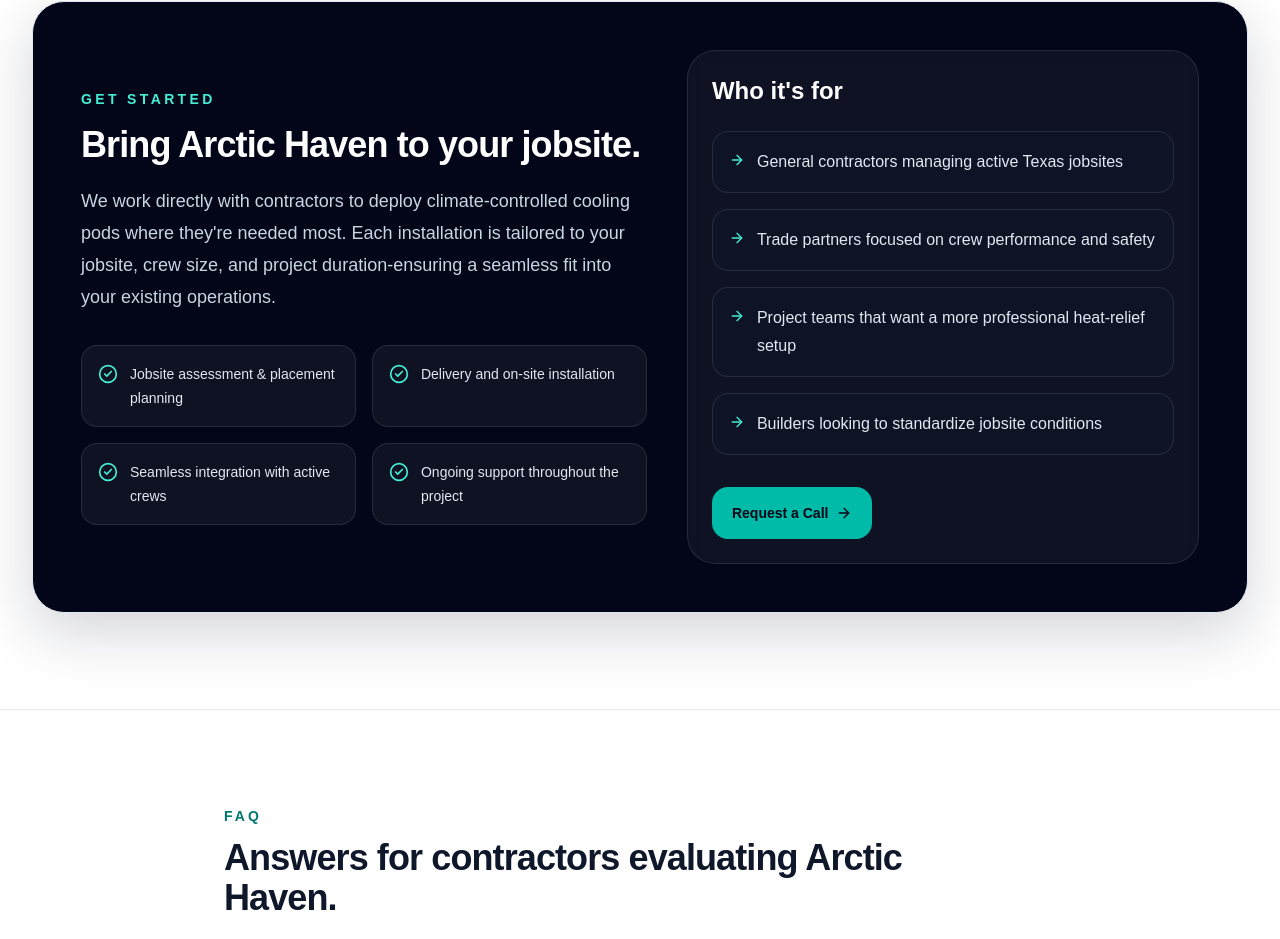
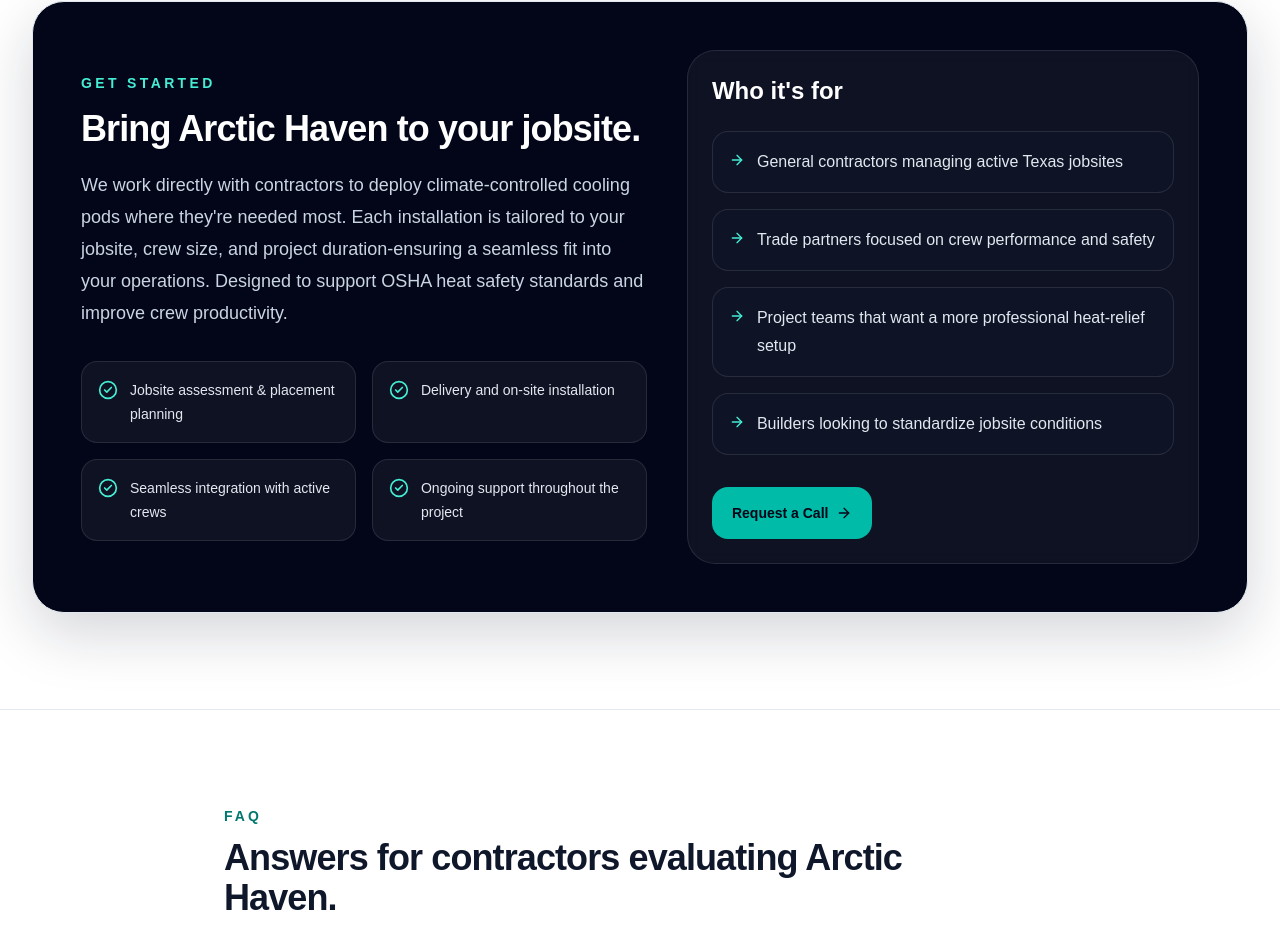
Before and after one commit to brad733/arctic, a Next.js app: page / in a window 1280 px wide. Shown: the part 3405-4344 px from the top of the page. Built offline with nearby package versions, Linux system fonts and the light colour scheme.

Commit message:
Add OSHA compliance messaging

```diff
--- a/app/page.js
+++ b/app/page.js
@@ -368,7 +368,7 @@
                   <p className="text-sm font-semibold uppercase tracking-[0.24em] text-teal-300">Get started</p>
                   <h2 className="mt-4 text-3xl md:text-4xl font-semibold tracking-tight">Bring Arctic Haven to your jobsite.</h2>
                   <p className="mt-5 max-w-2xl text-base md:text-lg leading-8 text-slate-300">
-                    We work directly with contractors to deploy climate-controlled cooling pods where they're needed most.  Each installation is tailored to your jobsite, crew size, and project duration-ensuring a seamless fit into your existing operations.
+                    We work directly with contractors to deploy climate-controlled cooling pods where they're needed most.  Each installation is tailored to your jobsite, crew size, and project duration-ensuring a seamless fit into your operations. Designed to support OSHA heat safety standards and improve crew productivity.
                   </p>
 
                   <div className="mt-8 grid gap-4 sm:grid-cols-2">
```
